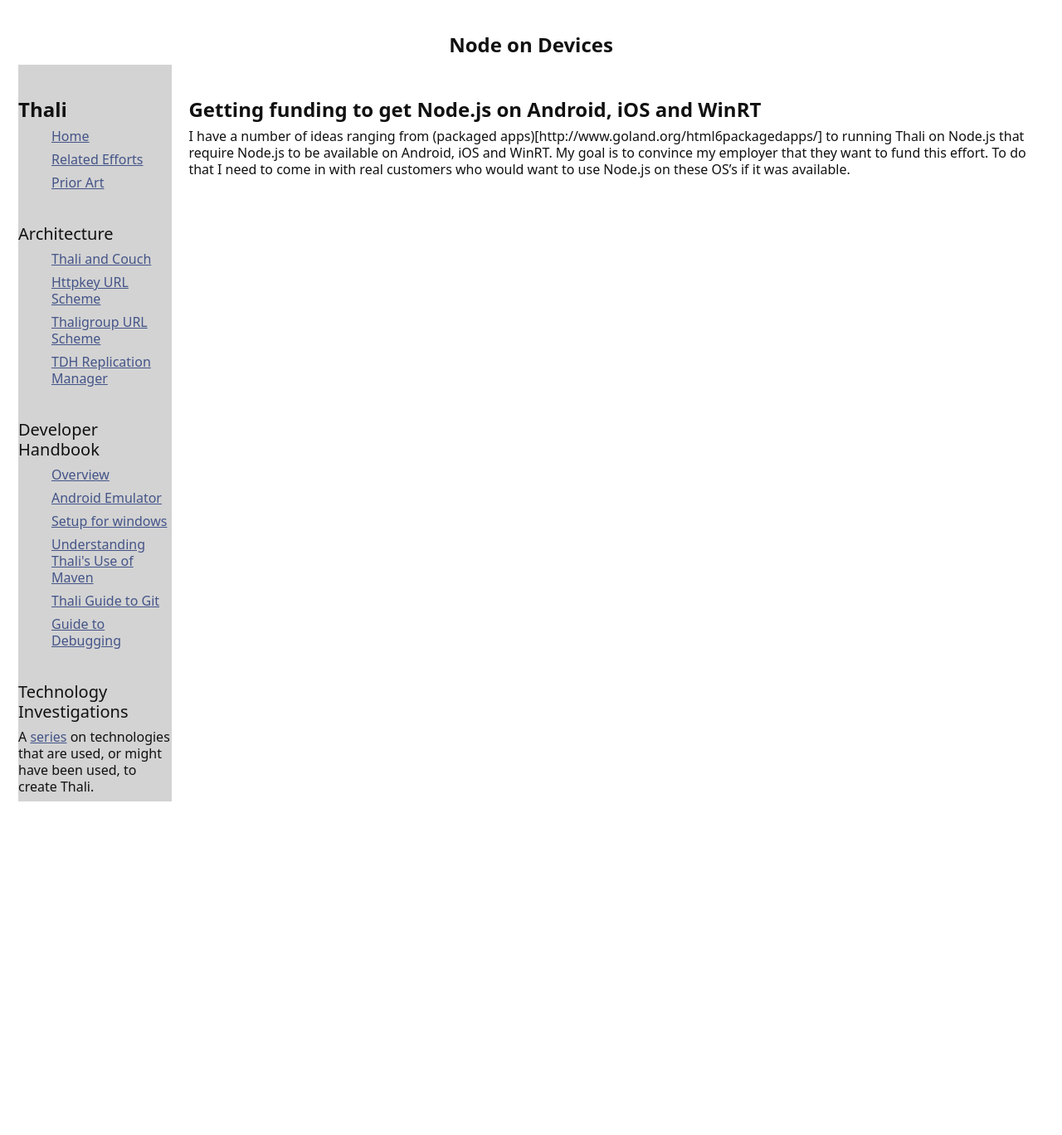
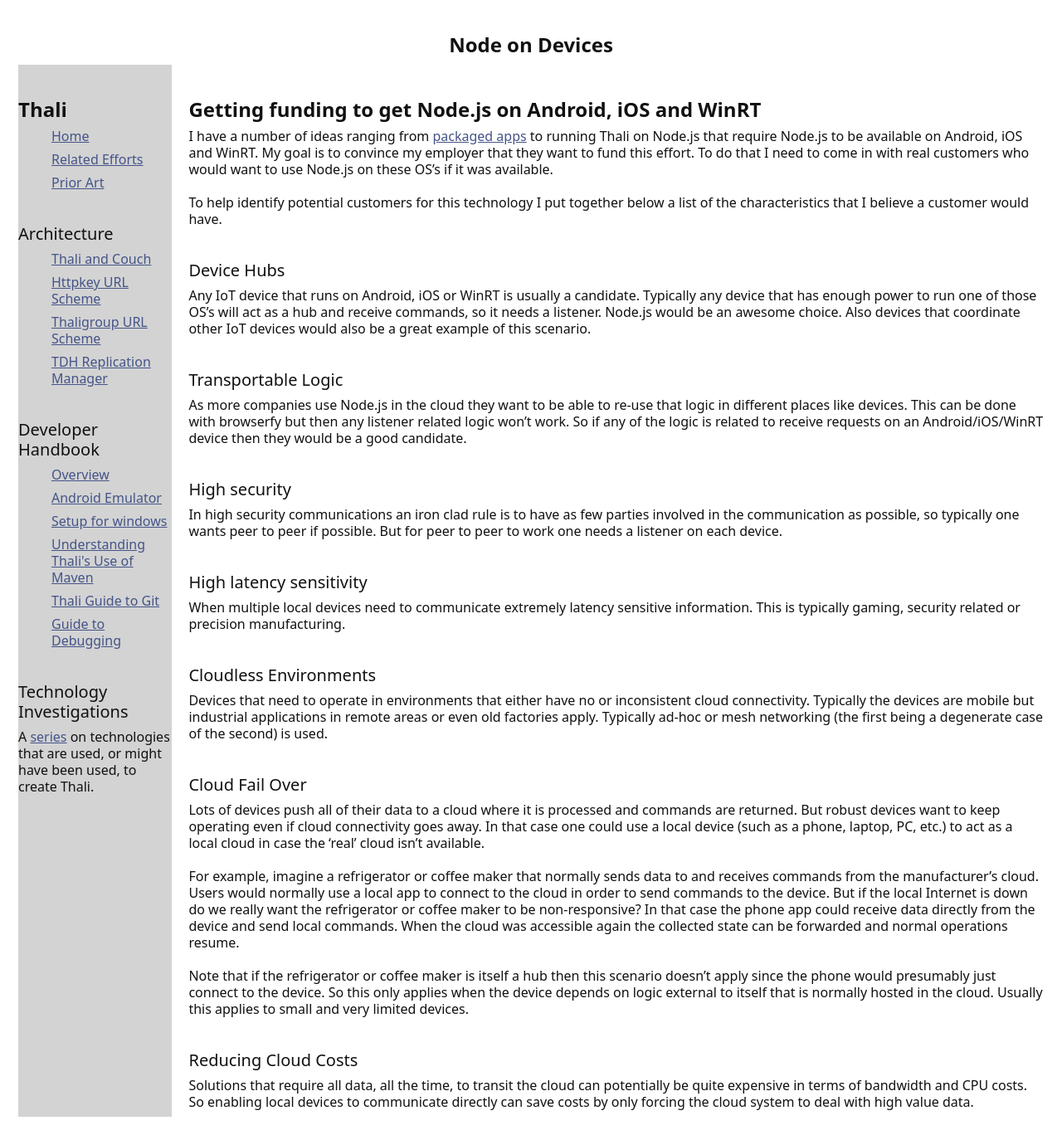
Before and after one commit to thaliproject/thali, a Jekyll site: the page built from nodeondevices.md, in a window 1280 px wide. Shown: the whole page at 83% size. Built offline with Jekyll 4.4.1, drawn with Linux system fonts in a browser that asks for light colours; Markdown is read by kramdown in place of the engine named in the settings; before the commit the page ends 988 px from its top, so only the background shows below that.

Commit message:
Update nodeondevices.md

```diff
--- a/nodeondevices.md
+++ b/nodeondevices.md
@@ -4,4 +4,31 @@
 ---
 
 # Getting funding to get Node.js on Android, iOS and WinRT
-I have a number of ideas ranging from (packaged apps)[http://www.goland.org/html6packagedapps/] to running Thali on Node.js that require Node.js to be available on Android, iOS and WinRT. My goal is to convince my employer that they want to fund this effort. To do that I need to come in with real customers who would want to use Node.js on these OS's if it was available.
+I have a number of ideas ranging from [packaged apps](http://www.goland.org/html6packagedapps/) to running Thali on Node.js that require Node.js to be available on Android, iOS and WinRT. My goal is to convince my employer that they want to fund this effort. To do that I need to come in with real customers who would want to use Node.js on these OS's if it was available.
+
+To help identify potential customers for this technology I put together below a list of the characteristics that I believe a customer would have.
+
+## Device Hubs
+Any IoT device that runs on Android, iOS or WinRT is usually a candidate. Typically any device that has enough power to run one of those OS's will act as a hub and receive commands, so it needs a listener. Node.js would be an awesome choice. Also devices that coordinate other IoT devices would also be a great example of this scenario.
+
+## Transportable Logic
+As more companies use Node.js in the cloud they want to be able to re-use that logic in different places like devices. This can be done with browserfy but then any listener related logic won't work. So if any of the logic is related to receive requests on an Android/iOS/WinRT device then they would be a good candidate.
+
+## High security
+In high security communications an iron clad rule is to have as few parties involved in the communication as possible, so typically one wants peer to peer if possible. But for peer to peer to work one needs a listener on each device.
+
+## High latency sensitivity
+When multiple local devices need to communicate extremely latency sensitive information. This is typically gaming, security related or precision manufacturing.
+
+## Cloudless Environments
+Devices that need to operate in environments that either have no or inconsistent cloud connectivity. Typically the devices are mobile but industrial applications in remote areas or even old factories apply. Typically ad-hoc or mesh networking (the first being a degenerate case of the second) is used.
+
+## Cloud Fail Over
+Lots of devices push all of their data to a cloud where it is processed and commands are returned. But robust devices want to keep operating even if cloud connectivity goes away. In that case one could use a local device (such as a phone, laptop, PC, etc.) to act as a local cloud in case the 'real' cloud isn't available.
+
+For example, imagine a refrigerator or coffee maker that normally sends data to and receives commands from the manufacturer's cloud. Users would normally use a local app to connect to the cloud in order to send commands to the device. But if the local Internet is down do we really want the refrigerator or coffee maker to be non-responsive? In that case the phone app could receive data directly from the device and send local commands. When the cloud was accessible again the collected state can be forwarded and normal operations resume.
+
+Note that if the refrigerator or coffee maker is itself a hub then this scenario doesn't apply since the phone would presumably just connect to the device. So this only applies when the device depends on logic external to itself that is normally hosted in the cloud. Usually this applies to small and very limited devices.
+
+## Reducing Cloud Costs
+Solutions that require all data, all the time, to transit the cloud can potentially be quite expensive in terms of bandwidth and CPU costs. So enabling local devices to communicate directly can save costs by only forcing the cloud system to deal with high value data.
```
